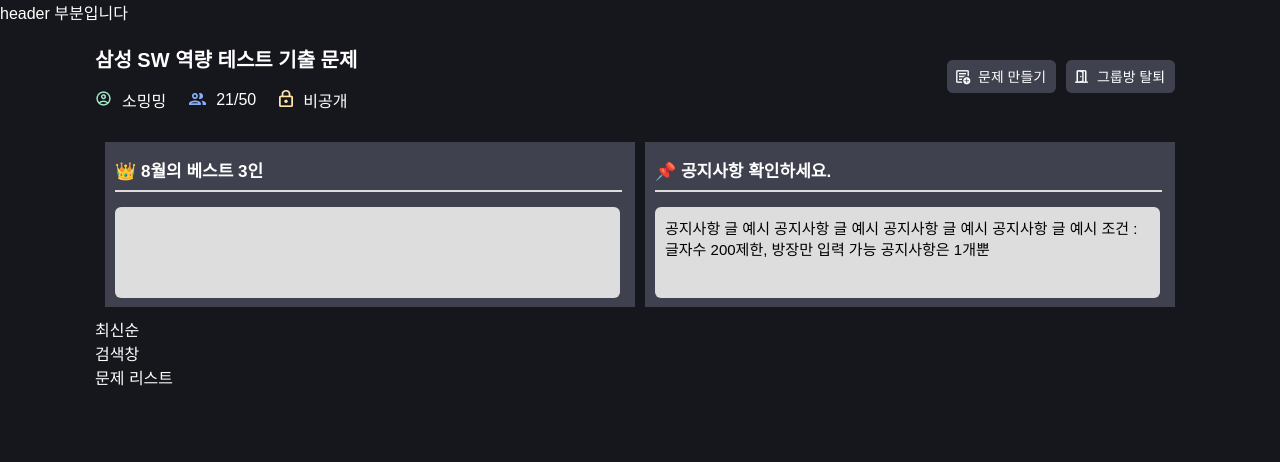
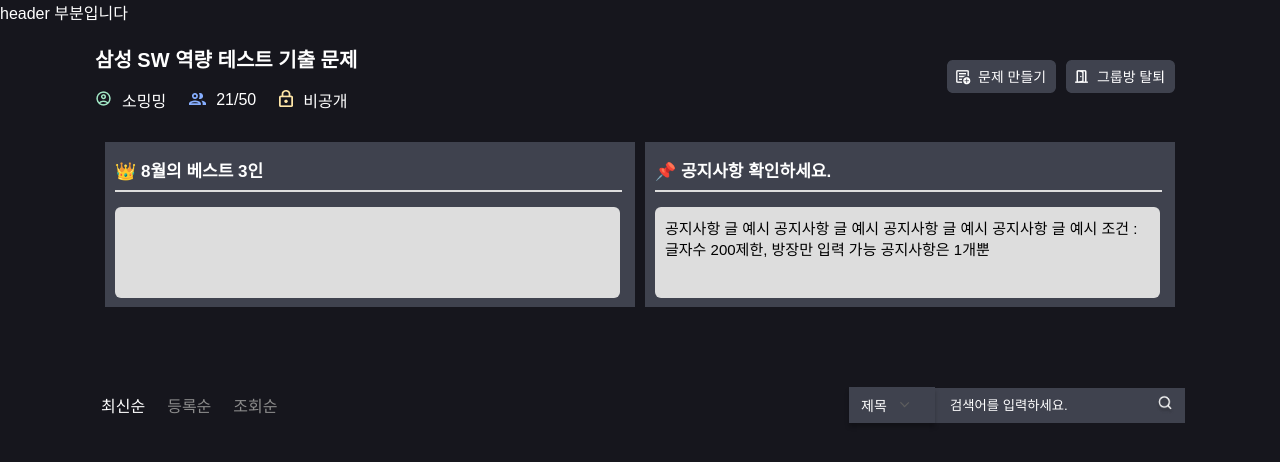
Before and after one commit to QuizUpWebProject/front, a React (Create React App) app: page /study/1 in a window 1280 px wide. Shown: the top 462 px of the page. Built offline with nearby package versions, Linux system fonts and the light colour scheme.

Commit message:
design: 정렬, 검색창 UI 구현 #16
- 최신순/등록순/조회순 버튼을 구현했습니다
- 검색창 UI를 구현했습니다 (study 폴더의 검색창 UI와 동일)

```diff
--- /dev/null
+++ b/src/components/studyroom/SearchBox.jsx
@@ -0,0 +1,48 @@
+import styled from "styled-components";
+import SearchIcon from "../../assets/search.png";
+import SelectBox from "../study/SelectBox";
+
+export default function SerachBox() {
+  return (
+    <SearchSection>
+      <SelectBox />
+      <SearchInputWrapper>
+        <SearchInput placeholder="검색어를 입력하세요." name="search" />
+        <SearchImg src={SearchIcon} alt="검색아이콘" />
+      </SearchInputWrapper>
+    </SearchSection>
+  );
+}
+
+const SearchSection = styled.div`
+  display: flex;
+  align-items: center;
+  padding: 20px 0;
+  justify-content: flex-end;
+`;
+
+const SearchInputWrapper = styled.div`
+  display: flex;
+  align-items: center;
+  background-color: #3f424e;
+  padding: 5px;
+`;
+
+const SearchInput = styled.input`
+  border: none;
+  outline: none;
+  padding: 5px;
+  background: transparent;
+  width: 200px;
+  margin-left: 5px;
+  color: #fff;
+
+  &::placeholder {
+    color: #fff;
+  }
+`;
+
+const SearchImg = styled.img`
+  width: 20px;
+  margin-right: 5px;
+`;
--- /dev/null
+++ b/src/components/studyroom/WorkList.jsx
@@ -0,0 +1,178 @@
+import { useState } from "react";
+import styled from "styled-components";
+import SerachBox from "./SearchBox";
+
+export default function WorkLikst() {
+  // 문제 리스트 data (예시)
+  const workData = [
+    {
+      id: 1,
+      title: "문제제목 예시 문제제목 예시 문제제목 예시",
+      type: "최신순",
+    },
+    {
+      id: 2,
+      title: "문제제목 예시 문제제목 예시 문제제목 예시",
+      type: "최신순",
+    },
+    {
+      id: 3,
+      title: "문제제목 예시 문제제목 예시 문제제목 예시",
+      type: "최신순",
+    },
+    {
+      id: 4,
+      title: "문제제목 예시 문제제목 예시 문제제목 예시",
+      type: "최신순",
+    },
+    {
+      id: 5,
+      title: "문제제목 예시 문제제목 예시 문제제목 예시",
+      type: "최신순",
+    },
+    {
+      id: 6,
+      title: "문제제목 예시 문제제목 예시 문제제목 예시",
+      type: "최신순",
+    },
+    {
+      id: 7,
+      title: "문제제목 예시 문제제목 예시 문제제목 예시",
+      type: "최신순",
+    },
+    {
+      id: 8,
+      title: "문제제목 예시 문제제목 예시 문제제목 예시",
+      type: "최신순",
+    },
+    {
+      id: 9,
+      title: "문제제목 예시 문제제목 예시 문제제목 예시",
+      type: "최신순",
+    },
+    {
+      id: 10,
+      title: "문제제목 예시 문제제목 예시 문제제목 예시",
+      type: "최신순",
+    },
+    {
+      id: 11,
+      title: "문제제목 예시 문제제목 예시 문제제목 예시",
+      type: "최신순",
+    },
+    {
+      id: 12,
+      title: "문제제목 예시 문제제목 예시 문제제목 예시",
+      type: "최신순",
+    },
+    {
+      id: 13,
+      title: "문제제목 예시 문제제목 예시 문제제목 예시",
+      type: "최신순",
+    },
+    {
+      id: 14,
+      title: "문제제목 예시 문제제목 예시 문제제목 예시",
+      type: "최신순",
+    },
+    {
+      id: 15,
+      title: "문제제목 예시 문제제목 예시 문제제목 예시",
+      type: "최신순",
+    },
+    {
+      id: 16,
+      title: "문제제목 예시 문제제목 예시 문제제목 예시",
+      type: "최신순",
+    },
+    {
+      id: 17,
+      title: "문제제목 예시 문제제목 예시 문제제목 예시",
+      type: "최신순",
+    },
+    {
+      id: 18,
+      title: "문제제목 예시 문제제목 예시 문제제목 예시",
+      type: "최신순",
+    },
+    {
+      id: 19,
+      title: "문제제목 예시 문제제목 예시 문제제목 예시",
+      type: "최신순",
+    },
+    {
+      id: 20,
+      title: "문제제목 예시 문제제목 예시 문제제목 예시",
+      type: "최신순",
+    },
+  ];
+
+  // default 값은 '최신순'
+  const [selectedType, setSelectedType] = useState("최신순");
+
+  // 문제 리스트 정렬
+  const filterWorkList = () => {
+    // 정렬 기준에 따라 데이터 변경
+    let filteredList = workData;
+    if (selectedType !== "전체") {
+      filteredList = filteredList.filter((work) => work.type === selectedType);
+    }
+
+    // 정렬 옵션에 따라 정렬
+
+    return filteredList;
+  };
+
+  // 최신순/등록순/조회순 버튼 클릭 시 상태 업데이트
+  const handleFilterClick = (type) => {
+    setSelectedType(type);
+  };
+
+  return (
+    <Wrapper>
+      <FilterButtons>
+        <FilterBtn
+          isSelected={selectedType === "최신순"}
+          onClick={() => handleFilterClick("최신순")}
+        >
+          최신순
+        </FilterBtn>
+        <FilterBtn
+          isSelected={selectedType === "등록순"}
+          onClick={() => handleFilterClick("등록순")}
+        >
+          등록순
+        </FilterBtn>
+        <FilterBtn
+          isSelected={selectedType === "조회순"}
+          onClick={() => handleFilterClick("조회순")}
+        >
+          조회순
+        </FilterBtn>
+      </FilterButtons>
+
+      <SerachBox />
+    </Wrapper>
+  );
+}
+
+const Wrapper = styled.div`
+  margin-top: 60px;
+  display: flex;
+  justify-content: space-between;
+  align-items: center;
+`;
+
+const FilterButtons = styled.div`
+  display: flex;
+  font-size: 16px;
+`;
+
+const FilterBtn = styled.button`
+  background-color: transparent;
+  border: none;
+  color: ${(props) => (props.isSelected ? "#fff" : "#8B8B8B")};
+  font-size: 16px;
+  font-weight: 500;
+  margin-right: 10px;
+`;
--- a/src/pages/StudyRoom.jsx
+++ b/src/pages/StudyRoom.jsx
@@ -4,6 +4,7 @@ import OutIcon from "../assets/Btn_out.png";
 import UserIcon from "../assets/people.png";
 import GroupIcon from "../assets/group.png";
 import LockIcon from "../assets/lock.png";
+import WorkLikst from "../components/studyroom/WorkList";
 
 const StudyRoom = () => {
   return (
@@ -51,9 +52,10 @@ const StudyRoom = () => {
         </Box>
       </StudySection>
 
-      <div>최신순</div>
-      <div>검색창</div>
-      <div>문제 리스트</div>
+      {/* 문제 리스트 */}
+      <div>
+        <WorkLikst />
+      </div>
     </Wrapper>
   );
 };
```
